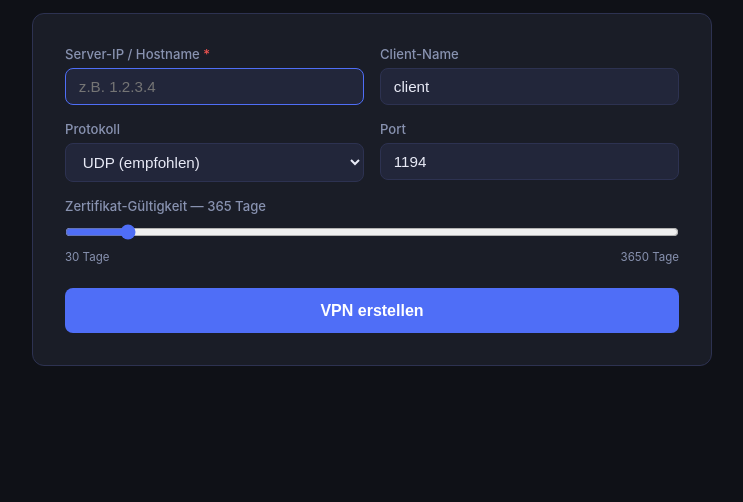
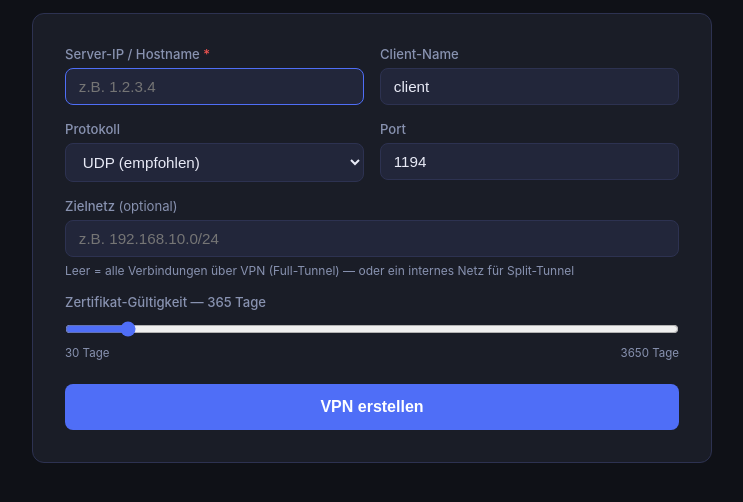
Before and after one commit to kennerblick/openvpn-web-config-generator, a Flask app: page / in a window 1280 px wide. Shown: the part 181-683 px from the top of the page, without its empty margins (268-1011 px from the left). Run offline with Flask 3, Linux system fonts and the light colour scheme; parts of the project's set-up code (start-up, migrations or seed data) failed here and were passed over.

Commit message:
feat: optionales Zielnetz (Split-Tunnel / Route)
- Neues Formularfeld "Zielnetz" (CIDR, optional)
- parse_network(): validiert CIDR und liefert Netz+Maske
- Leer → Full-Tunnel (redirect-gateway, bisheriges Verhalten)
- Mit CIDR → Split-Tunnel: push "route <net> <mask>" statt redirect-gateway
- Hint-Text erklärt den Unterschied direkt im Formular

Co-Authored-By: Claude Sonnet 4.6 <noreply@anthropic.com>

```diff
--- a/app/app.py
+++ b/app/app.py
@@ -81,6 +81,15 @@ def generate_username() -> str:
 def sanitize_client(name: str) -> str:
     cleaned = re.sub(r"[^a-zA-Z0-9_-]", "", name)[:32]
     return cleaned or "client"
+
+
+def parse_network(cidr: str) -> tuple[str, str] | None:
+    """Parse '192.168.1.0/24' → ('192.168.1.0', '255.255.255.0'), or None if invalid."""
+    try:
+        net = ipaddress.IPv4Network(cidr.strip(), strict=False)
+        return str(net.network_address), str(net.netmask)
+    except ValueError:
+        return None
 
 
 def validate_host(host: str) -> bool:
@@ -168,13 +177,26 @@ Hinweis: user/group im server.conf sind auf nobody/nogroup gesetzt
 """
 
 
-def build_server_conf(server_ip, port, proto, pki_dir) -> str:
+def build_server_conf(server_ip, port, proto, pki_dir,
+                      target_net: tuple[str, str] | None = None) -> str:
     ca = (pki_dir / "ca.crt").read_text().strip()
     cert = extract_first_cert((pki_dir / "issued" / "server.crt").read_text())
     key = (pki_dir / "private" / "server.key").read_text().strip()
     ta = (pki_dir / "ta.key").read_text().strip()
 
     exit_notify = "explicit-exit-notify 1" if proto == "udp" else ""
+
+    if target_net:
+        net_addr, net_mask = target_net
+        routing = (
+            f'push "route {net_addr} {net_mask}"'
+        )
+    else:
+        routing = (
+            'push "redirect-gateway def1 bypass-dhcp"\n'
+            'push "dhcp-option DNS 8.8.8.8"\n'
+            'push "dhcp-option DNS 1.1.1.1"'
+        )
 
     return f"""\
 # Generated by OpenVPN Web Config Generator
@@ -191,9 +213,7 @@ tls-version-min 1.2
 tls-cipher TLS-ECDHE-RSA-WITH-AES-256-GCM-SHA384
 
 server 10.8.0.0 255.255.255.0
-push "redirect-gateway def1 bypass-dhcp"
-push "dhcp-option DNS 8.8.8.8"
-push "dhcp-option DNS 1.1.1.1"
+{routing}
 
 keepalive 10 120
 persist-key
@@ -275,7 +295,8 @@ verb 3
 # ── Generation worker ─────────────────────────────────────────────────────────
 
 def generate_vpn(jid: str, server_ip: str, port: int, proto: str,
-                 client_name: str, cert_days: int) -> None:
+                 client_name: str, cert_days: int,
+                 target_net: tuple[str, str] | None = None) -> None:
     status = JOBS[jid]
     job_dir = BASE_JOBS_DIR / jid
     job_dir.mkdir(parents=True, exist_ok=True)
@@ -314,7 +335,7 @@ def generate_vpn(jid: str, server_ip: str, port: int, proto: str,
         password = generate_password()
 
         set_status(status, 90, "Erzeuge Konfigurationsdateien …")
-        server_conf = build_server_conf(server_ip, port, proto, pki_dir)
+        server_conf = build_server_conf(server_ip, port, proto, pki_dir, target_net)
         client_ovpn = build_client_ovpn(server_ip, port, proto, pki_dir, client_name)
         userpass_txt = f"{username}:{password}\n"
         creds_txt = f"Benutzername: {username}\nPasswort:     {password}\n"
@@ -368,6 +389,7 @@ def create():
     proto = request.form.get("proto", "udp").strip()
     client = sanitize_client(request.form.get("client", "client"))
     days_raw = request.form.get("days", "365").strip()
+    target_net_raw = request.form.get("target_net", "").strip()
 
     if not validate_host(server_ip):
         return jsonify({"error": "Ungültige Server-IP oder Hostname"}), 400
@@ -387,10 +409,16 @@ def create():
     except (ValueError, AssertionError):
         return jsonify({"error": "Gültigkeit: 1–3650 Tage"}), 400
 
+    target_net = None
+    if target_net_raw:
+        target_net = parse_network(target_net_raw)
+        if target_net is None:
+            return jsonify({"error": f"Ungültiges Zielnetz: '{target_net_raw}' (erwartet z.B. 192.168.10.0/24)"}), 400
+
     jid, _ = make_job()
     threading.Thread(
         target=generate_vpn,
-        args=(jid, server_ip, port, proto, client, cert_days),
+        args=(jid, server_ip, port, proto, client, cert_days, target_net),
         daemon=True,
     ).start()
 
--- a/app/static/style.css
+++ b/app/static/style.css
@@ -55,6 +55,8 @@ h1 {
 }
 .field { display: flex; flex-direction: column; gap: .4rem; }
 .field.span-2 { grid-column: span 2; }
+.field-hint { font-size: .75rem; color: var(--dim); }
+.opt { color: var(--dim); font-weight: 400; }
 
 label { font-size: .82rem; color: var(--dim); font-weight: 500; }
 .req { color: var(--error); }
--- a/app/templates/index.html
+++ b/app/templates/index.html
@@ -39,6 +39,13 @@
         <div class="field">
           <label>Port</label>
           <input type="number" name="port" value="1194" min="1" max="65535">
+        </div>
+        <div class="field span-2">
+          <label>Zielnetz <span class="opt">(optional)</span></label>
+          <input type="text" name="target_net" placeholder="z.B. 192.168.10.0/24"
+                 pattern="(\d{1,3}\.){3}\d{1,3}/\d{1,2}"
+                 title="CIDR-Notation, z.B. 192.168.10.0/24">
+          <div class="field-hint">Leer = alle Verbindungen &uuml;ber VPN (Full-Tunnel) &mdash; oder ein internes Netz f&uuml;r Split-Tunnel</div>
         </div>
         <div class="field span-2">
           <label>
```
